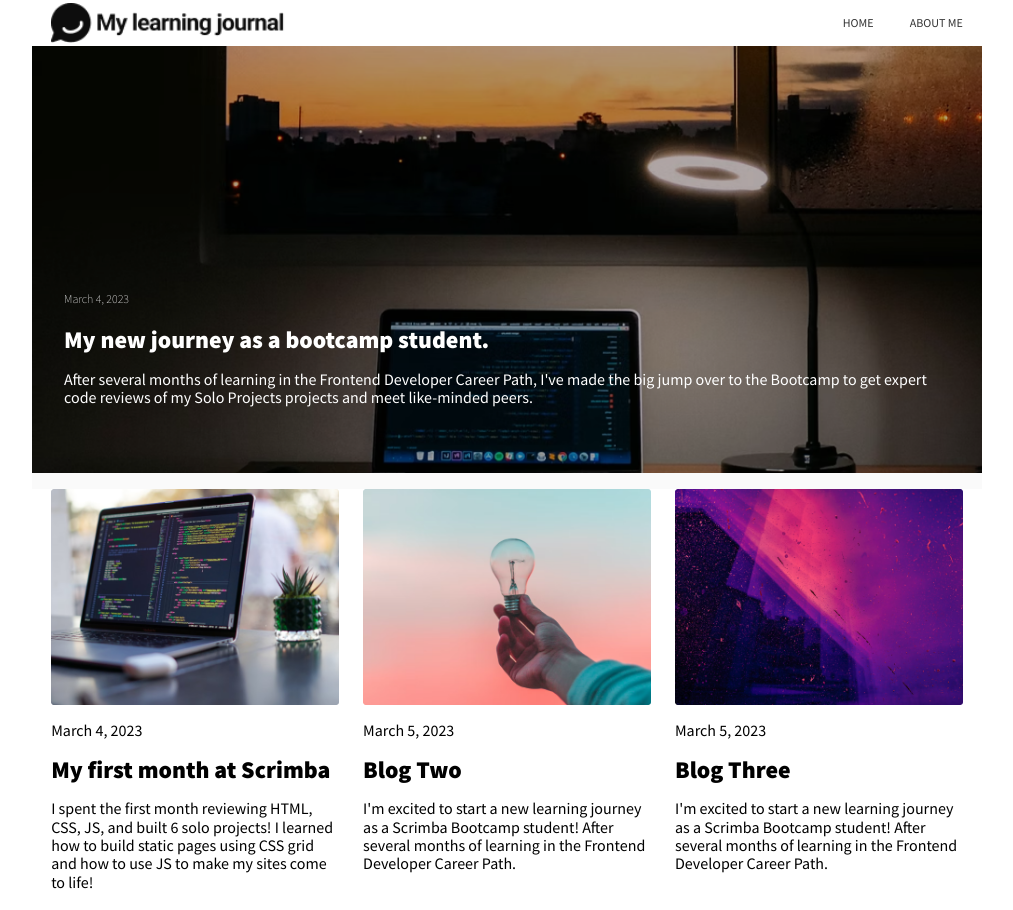
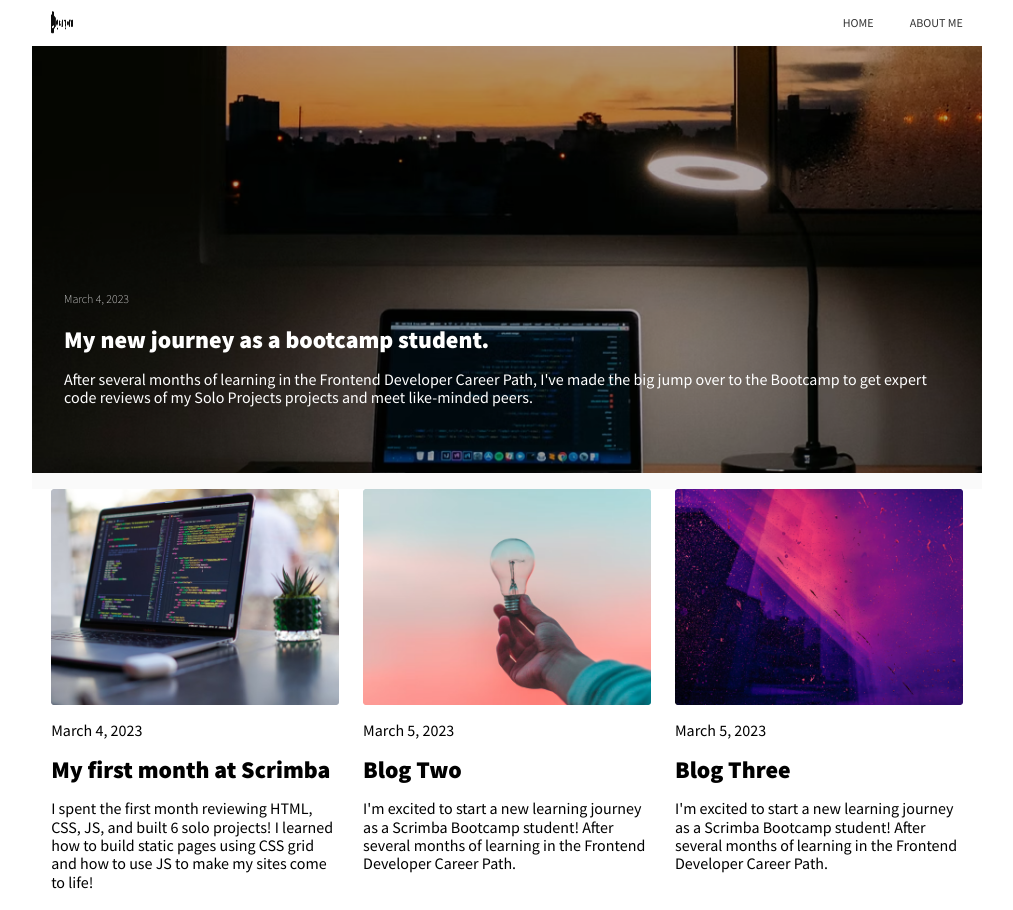
Before and after one commit to ChrisVee/learningJournal, a website built with Vite: page index.html in a window 1280 px wide. Shown: the top 910 px of the page, without its empty margins (133-1146 px from the left). Built offline with nearby package versions, Linux system fonts and the light colour scheme.

Commit message:
Update style.css

```diff
--- a/css/style.css
+++ b/css/style.css
@@ -76,7 +76,8 @@ h2,
 }
 
 .logo img {
-    width: 30vh;
+    width: 23px;
+    height: 23px;
 }
 
 .menu ul{
```
